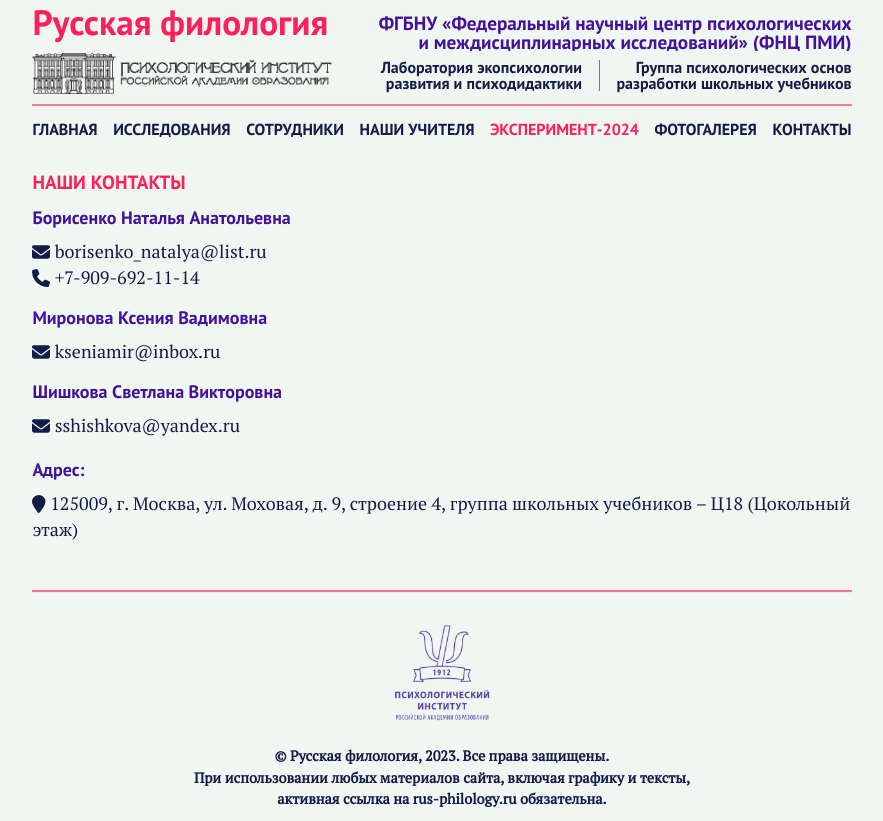
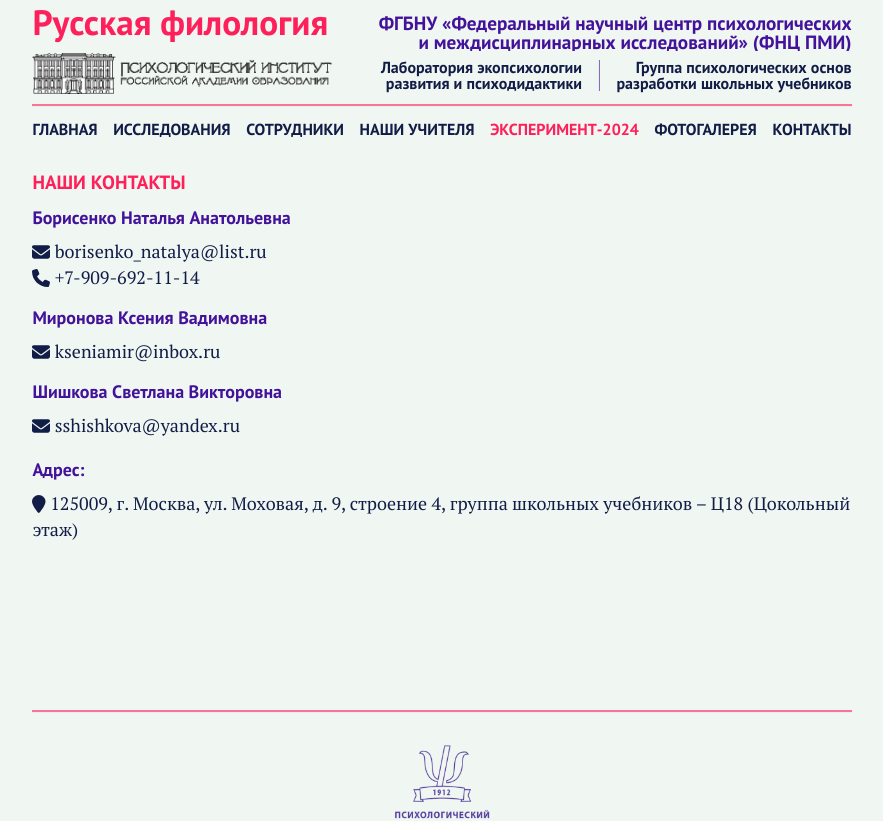
Before and after one commit to SofyaBorisenko/Russian-Philology, a React (Create React App) app: page /contacts in a window 1280 px wide. Shown: the top 821 px of the page, without its empty margins (198-1081 px from the left). Built offline with nearby package versions, Linux system fonts and the light colour scheme.

Commit message:
added Contacts section height

```diff
--- a/src/components/pages/Contacts/Contacts.scss
+++ b/src/components/pages/Contacts/Contacts.scss
@@ -4,6 +4,10 @@
 $light-gray: #f0f6f1;
 $font-sans: 'PT Sans', sans-serif;
 $font-serif: 'PT Serif', serif;
+
+.contacts {
+  height: 65vh;
+}
 
 .contact h2 {
   color: $violet;
--- a/src/components/pages/Contacts/index.jsx
+++ b/src/components/pages/Contacts/index.jsx
@@ -13,7 +13,7 @@
   return (
     <div>
       <Header />
-      <main>
+      <main className='contacts'>
         <h1>Наши контакты</h1>
         <div className='staff-contacts-container'>
           <div className='contact'>
```
